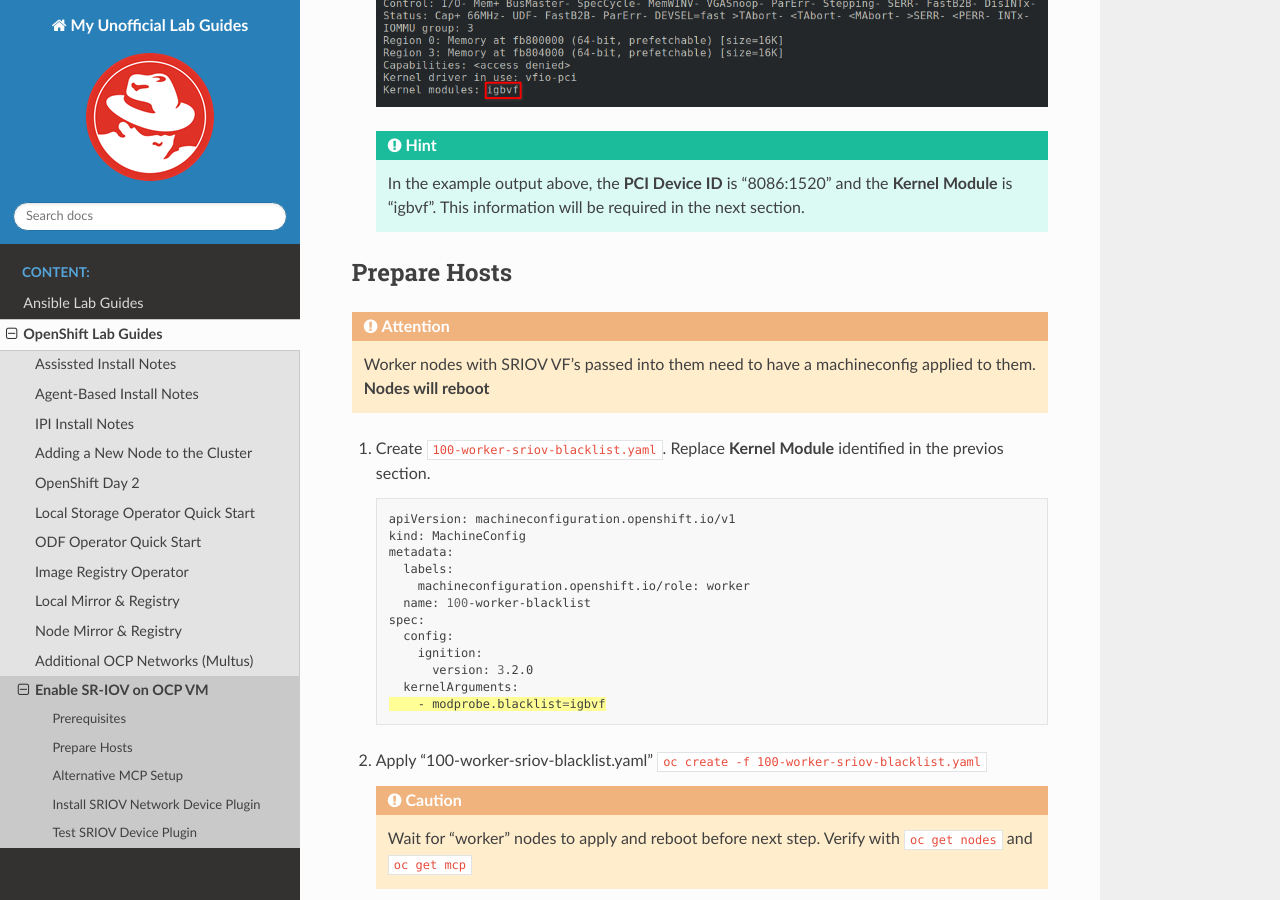
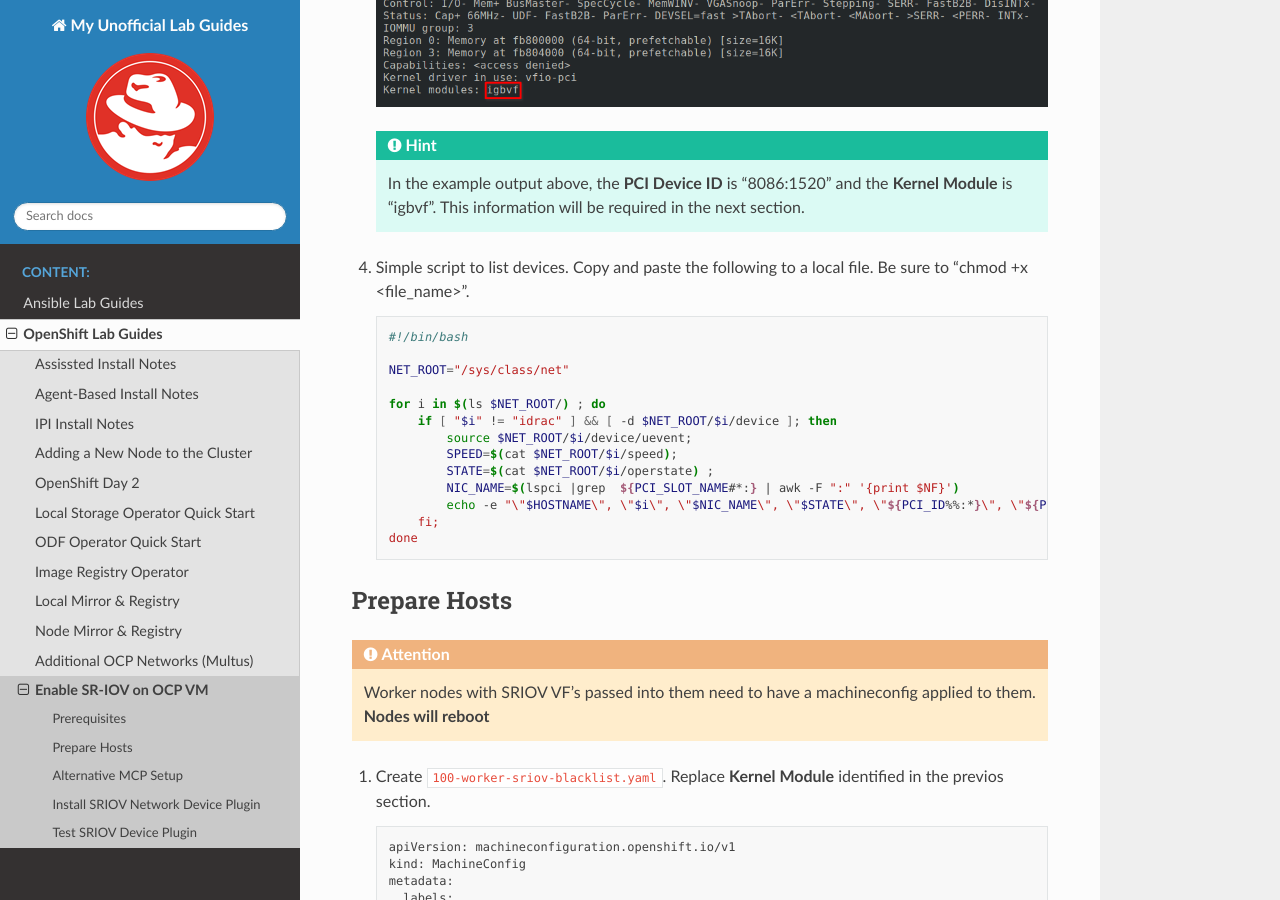
Before and after one commit to vtog/labGuides, a Sphinx documentation site: the page built from source/ocp/sriov.rst, in a window 1280 px wide and 900 px high, scrolled down 1062 px. Built offline with Sphinx 7.4.7 and the Read the Docs theme 2.0.0, drawn with Linux system fonts in a browser that asks for light colours; pages that are not in the unit, such as notebooks, are missing from menus; some of the changed text lies outside the part shown.

Commit message:
sriov script to list devices

```diff
--- a/source/ocp/sriov.rst
+++ b/source/ocp/sriov.rst
@@ -20,6 +20,25 @@
    .. hint:: In the example output above, the **PCI Device ID** is "8086:1520"
       and the **Kernel Module** is "igbvf". This information will be required
       in the next section.
+
+#. Simple script to list devices. Copy and paste the following to a local file.
+   Be sure to "chmod +x <file_name>".
+
+   .. code-block:: bash
+
+      #!/bin/bash
+
+      NET_ROOT="/sys/class/net"
+
+      for i in $(ls $NET_ROOT/) ; do
+          if [ "$i" != "idrac" ] && [ -d $NET_ROOT/$i/device ]; then
+              source $NET_ROOT/$i/device/uevent;
+              SPEED=$(cat $NET_ROOT/$i/speed);
+              STATE=$(cat $NET_ROOT/$i/operstate) ;
+              NIC_NAME=$(lspci |grep  ${PCI_SLOT_NAME#*:} | awk -F ":" '{print $NF}')
+              echo -e "\"$HOSTNAME\", \"$i\", \"$NIC_NAME\", \"$STATE\", \"${PCI_ID%%:*}\", \"${PCI_ID#*:}\", \"$PCI_
+          fi;
+      done
 
 Prepare Hosts
 -------------
@@ -337,9 +356,27 @@
 
    .. image:: ./images/sriov-verify-interface.png
 
-.. tip:: Create additional test pods and verify network connectivty by
-   connecting to each pod and pinging peer.
+   .. tip:: Create additional test pods and verify network connectivty by
+      connecting to each pod and pinging peer.
+
+      .. code-block:: bash
+
+         oc exec -it pod/testpod2 -- bash
+
+#. Simple script to list devices
 
    .. code-block:: bash
 
-      oc exec -it pod/testpod2 -- bash
+      #!/bin/bash
+
+      NET_ROOT="/sys/class/net"
+
+      for i in $(ls $NET_ROOT/) ; do
+          if [ "$i" != "idrac" ] && [ -d $NET_ROOT/$i/device ]; then
+              source $NET_ROOT/$i/device/uevent;
+              SPEED=$(cat $NET_ROOT/$i/speed);
+              STATE=$(cat $NET_ROOT/$i/operstate) ;
+              NIC_NAME=$(lspci |grep  ${PCI_SLOT_NAME#*:} | awk -F ":" '{print $NF}')
+              echo -e "\"$HOSTNAME\", \"$i\", \"$NIC_NAME\", \"$STATE\", \"${PCI_ID%%:*}\", \"${PCI_ID#*:}\", \"$PCI_SLOT_NAME\", \"$SPEED\"";
+          fi;
+      done
```
Also changed, not shown: source/ocp/add-node.rst (line endings or trailing spaces).
